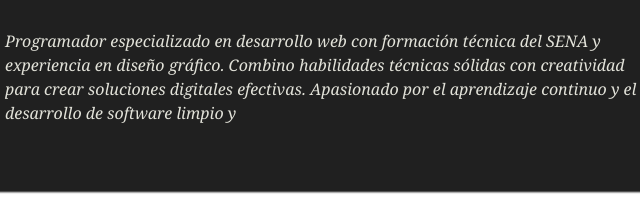
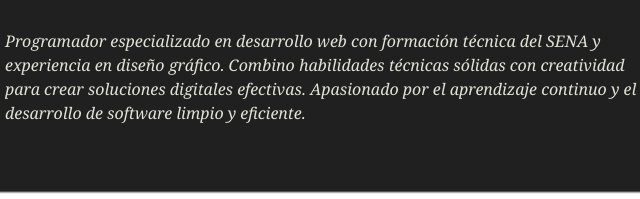
Before and after one commit to nicolasrp432/Ejercico-curriculum-, a plain HTML site: page index.html in a window 1280 px wide. Shown: the part 231-430 px from the top of the page, 185-825 px from the left. Drawn offline with Linux system fonts and the light colour scheme.

Commit message:
version final

```diff
--- a/index.html
+++ b/index.html
@@ -18,7 +18,7 @@
             Programador especializado en desarrollo web con formación técnica del SENA y experiencia
             en diseño gráfico. Combino habilidades técnicas sólidas con creatividad para crear soluciones
             digitales efectivas. Apasionado por el aprendizaje continuo y el desarrollo de software limpio
-            y
+            y eficiente.
           </p>
         </section>
       </div>
```
